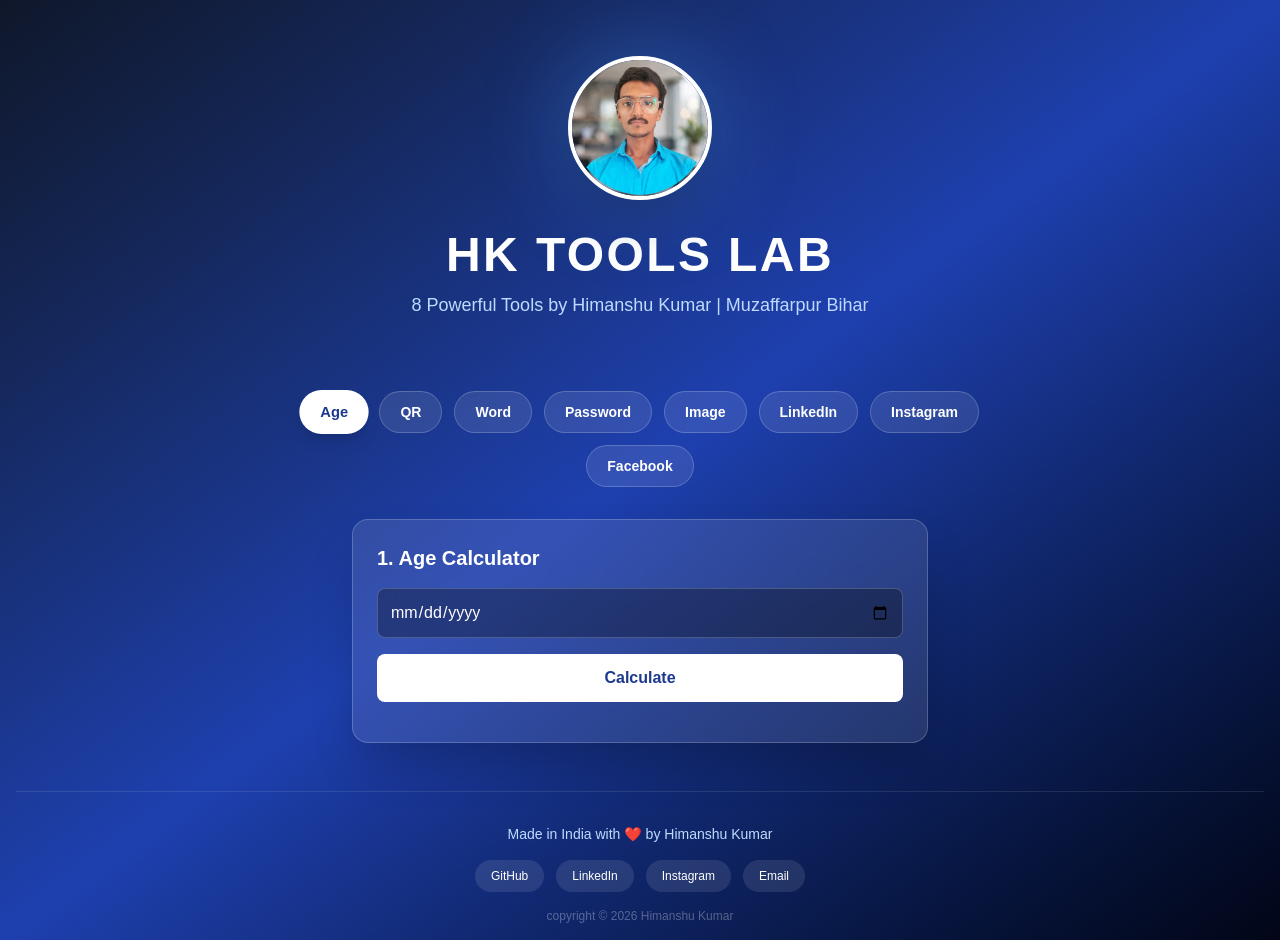
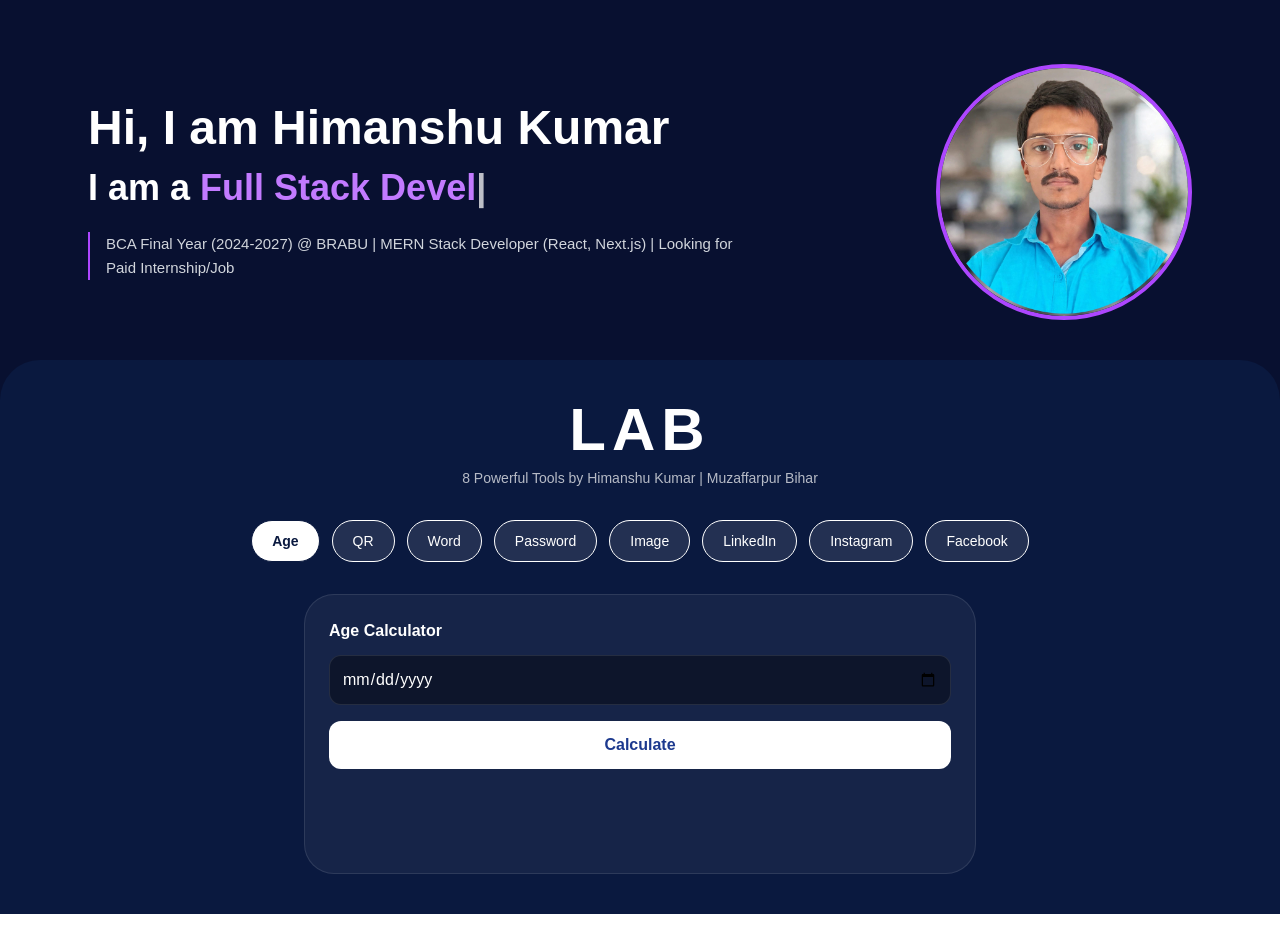
Before and after one commit to Himanshu-bits88/my-first-app, a Next.js app: page / in a window 1280 px wide. After the commit the page ends 914 px from the top, so only its background shows below. Built offline with nearby package versions, Linux system fonts and the light colour scheme.

Commit message:
final site

```diff
--- a/app/page.tsx
+++ b/app/page.tsx
@@ -1,131 +1,72 @@
-"use client";
-import { useState } from "react";
+"use client"
+import { useState, useEffect } from 'react'
 
 export default function Home() {
-  const [activeTab, setActiveTab] = useState("age");
-  const [dob, setDob] = useState("");
-  const [age, setAge] = useState("");
-  const [qrText, setQrText] = useState("Himanshu Kumar");
-  const [wordText, setWordText] = useState("");
-  const [passLength, setPassLength] = useState(12);
-  const [password, setPassword] = useState("Click Generate");
-  const [instaText, setInstaText] = useState("Himanshu");
-  const [fbText, setFbText] = useState("Himanshu");
+  const roles = ["MERN Stack Developer", "Full Stack Developer", "React Developer"];
+  const [roleIndex, setRoleIndex] = useState(0);
+  const [displayText, setDisplayText] = useState("");
+  const [activeTool, setActiveTool] = useState("Age");
 
-  const calculateAge = () => {
-    if (!dob) return;
-    const birth = new Date(dob);
-    const now = new Date();
-    let years = now.getFullYear() - birth.getFullYear();
-    const m = now.getMonth() - birth.getMonth();
-    if (m < 0 || (m === 0 && now.getDate() < birth.getDate())) years--;
-    setAge(years + " Years Old");
-  };
+  useEffect(() => {
+    let currentRole = roles[roleIndex];
+    let i = 0;
+    let typing = setInterval(() => {
+      if (i <= currentRole.length) {
+        setDisplayText(currentRole.slice(0, i));
+        i++;
+      } else {
+        clearInterval(typing);
+        setTimeout(() => setRoleIndex((p) => (p + 1) % roles.length), 1500);
+      }
+    }, 100);
+    return () => clearInterval(typing);
+  }, [roleIndex]);
 
-  const generatePassword = () => {
-    const chars = "ABCDEFGHIJKLMNOPQRSTUVWXYZabcdefghijklmnopqrstuvwxyz0123456789!@#$%";
-    let pass = "";
-    for (let i = 0; i < passLength; i++) {
-      pass += chars.charAt(Math.floor(Math.random() * chars.length));
-    }
-    setPassword(pass);
-  };
+  const tools = ["Age", "QR", "Word", "Password", "Image", "LinkedIn", "Instagram", "Facebook"];
 
   return (
-    <main className="min-h-screen bg-gradient-to-br from-[#0f172a] via-[#1e40af] to-[#020617] text-white p-4">
-
-      {/* HEADER */}
-      <header className="text-center py-10">
-        <div className="relative inline-block">
-          <div className="absolute -inset-2 bg-blue-400/30 rounded-full blur-2xl"></div>
-          <img src="/himanshu.jpeg" alt="Himanshu Kumar" className="relative w-36 h-36 rounded-full mx-auto border-4 border-white shadow-2xl object-cover" />
+    <main className="min-h-screen bg-[#081030] text-white">
+      <div className="max-w-6xl mx-auto px-6 pt-16 pb-10 flex flex-col md:flex-row items-center justify-between gap-10">
+        <div className="text-center md:text-left">
+          <h1 className="text-4xl md:text-5xl font-bold">Hi, I am Himanshu Kumar</h1>
+          <h2 className="text-3xl md:text-4xl font-bold mt-4">I am a <span className="text-purple-400">{displayText}</span><span className="animate-pulse">|</span></h2>
+          <p className="text-gray-300 mt-6 max-w-2xl text-[15px] leading-relaxed border-l-2 border-purple-500 pl-4">
+            BCA Final Year (2024-2027) @ BRABU | MERN Stack Developer (React, Next.js) | Looking for Paid Internship/Job
+          </p>
         </div>
-        <h1 className="text-5xl font-black mt-6 tracking-wider">HK TOOLS LAB</h1>
-        <p className="text-blue-200 mt-3 text-lg font-medium">8 Powerful Tools by Himanshu Kumar | Muzaffarpur Bihar</p>
-      </header>
-
-      {/* TABS */}
-      <div className="flex flex-wrap gap-3 justify-center my-8 max-w-3xl mx-auto">
-        {[
-          { id: "age", name: "Age" },
-          { id: "qr", name: "QR" },
-          { id: "word", name: "Word" },
-          { id: "pass", name: "Password" },
-          { id: "image", name: "Image" },
-          { id: "linkedin", name: "LinkedIn" },
-          { id: "instagram", name: "Instagram" },
-          { id: "facebook", name: "Facebook" },
-        ].map((t) => (
-          <button
-            key={t.id}
-            onClick={() => setActiveTab(t.id)}
-            className={`px-5 py-2.5 rounded-full text-sm font-bold transition-all ${
-              activeTab === t.id ? "bg-white text-blue-900 shadow-lg scale-105" : "bg-white/10 backdrop-blur border border-white/20 hover:bg-white/20"
-            }`}
-          >
-            {t.name}
-          </button>
-        ))}
+        <img src="/himanshu.jpeg" alt="Himanshu" className="w-48 h-48 md:w-64 md:h-64 rounded-full border-4 border-purple-500 object-cover"/>
       </div>
 
-      {/* TOOL BOX */}
-      <div className="max-w-xl mx-auto bg-white/10 backdrop-blur-xl p-6 rounded-2xl border border-white/20 shadow-2xl">
+      <div className="bg-[#0a193f] rounded-t-[40px] p-6 md:p-10">
+        <div className="max-w-5xl mx-auto">
+          <h2 className="text-4xl md:text-6xl font-extrabold text-center tracking-widest">LAB</h2>
+          <p className="text-center mt-2 opacity-70 text-sm">8 Powerful Tools by Himanshu Kumar | Muzaffarpur Bihar</p>
+          <div className="flex flex-wrap justify-center gap-3 mt-8">
+            {tools.map(t => (
+              <button key={t} onClick={() => setActiveTool(t)} className={`px-5 py-2.5 rounded-full border text-sm ${activeTool === t? 'bg-white text-[#0a193f] font-bold' : 'bg-white/10'}`}>{t}</button>
+            ))}
+          </div>
+          <div className="bg-white/5 border border-white/10 rounded-[30px] p-6 mt-8 max-w-2xl mx-auto min-h-[280px]">
+            {activeTool === "Age" && <AgeTool />}
+            {activeTool === "QR" && <QRTool />}
+            {activeTool === "Word" && <WordTool />}
+            {activeTool === "Password" && <PasswordTool />}
+            {activeTool === "Image" && <ImageTool />}
+            {activeTool === "LinkedIn" && <LinkedInTool />}
+            {activeTool === "Instagram" && <InstagramTool />}
+            {activeTool === "Facebook" && <FacebookTool />}
+          </div>
+        </div>
+      </div>
+    </main>
+  )
+}
 
-        {activeTab === "age" && (
-          <div>
-            <h2 className="font-bold mb-4 text-xl">1. Age Calculator</h2>
-            <input type="date" className="w-full p-3 rounded-lg bg-black/30 border border-white/20" onChange={(e) => setDob(e.target.value)} />
-            <button onClick={calculateAge} className="w-full mt-4 bg-white text-blue-900 p-3 rounded-lg font-bold">Calculate</button>
-            <p className="mt-4 text-2xl text-center font-bold">{age}</p>
-          </div>
-        )}
-
-        {activeTab === "qr" && (
-          <div>
-            <h2 className="font-bold mb-4 text-xl">2. QR Code Maker</h2>
-            <input value={qrText} onChange={(e) => setQrText(e.target.value)} className="w-full p-3 rounded-lg bg-black/30 border border-white/20" />
-            <div className="flex justify-center mt-4 bg-white p-4 rounded-xl">
-              <img src={`https://api.qrserver.com/v1/create-qr-code/?size=200x200&data=${encodeURIComponent(qrText)}`} alt="QR" />
-            </div>
-          </div>
-        )}
-
-        {activeTab === "word" && (
-          <div>
-            <h2 className="font-bold mb-4 text-xl">3. Word Counter</h2>
-            <textarea value={wordText} onChange={(e) => setWordText(e.target.value)} className="w-full h-32 p-3 rounded-lg bg-black/30 border border-white/20" placeholder="Type here..."></textarea>
-            <div className="mt-3 bg-black/30 p-3 rounded-lg text-center">Words: {wordText.trim() ? wordText.trim().split(/\s+/).length : 0} | Chars: {wordText.length}</div>
-          </div>
-        )}
-
-        {activeTab === "pass" && (
-          <div>
-            <h2 className="font-bold mb-4 text-xl">4. Password Generator</h2>
-            <p className="text-sm mb-2">Length: {passLength}</p>
-            <input type="range" min={6} max={30} value={passLength} onChange={(e) => setPassLength(Number(e.target.value))} className="w-full accent-white" />
-            <button onClick={generatePassword} className="w-full mt-4 bg-white text-blue-900 p-3 rounded-lg font-bold">Generate</button>
-            <p className="mt-4 p-3 bg-black/40 rounded-lg text-center break-all border border-white/20 font-mono">{password}</p>
-          </div>
-        )}
-
-        {activeTab === "image" && <div><h2 className="font-bold text-xl">5. Image Tools</h2><p className="mt-2 text-blue-200">Compress & Converter Coming Soon...</p></div>}
-        {activeTab === "linkedin" && <div><h2 className="font-bold text-xl">6. LinkedIn Bio</h2><div className="bg-black/30 p-4 rounded-xl mt-3 text-sm border border-white/10">Aspiring Full Stack Developer (MERN) | BCA Student | Building HK TOOLS LAB | Muzaffarpur, Bihar | Open to Internships</div></div>}
-        {activeTab === "instagram" && <div><h2 className="font-bold text-xl">7. Instagram Fonts</h2><input value={instaText} onChange={(e) => setInstaText(e.target.value)} className="w-full p-3 rounded-lg bg-black/30 border border-white/20 mt-3" /><p className="mt-3 bg-black/30 p-3 rounded-lg text-center text-xl">꧁༒ {instaText} ༒꧂</p></div>}
-        {activeTab === "facebook" && <div><h2 className="font-bold text-xl">8. Facebook Fonts</h2><input value={fbText} onChange={(e) => setFbText(e.target.value)} className="w-full p-3 rounded-lg bg-black/30 border border-white/20 mt-3" /><p className="mt-3 bg-black/30 p-3 rounded-lg text-center text-xl">꧁ {fbText} ꧂</p></div>}
-
-      </div>
-
-      {/* FOOTER */}
-      <footer className="text-center mt-12 pt-8 border-t border-white/10">
-        <p className="text-blue-200 text-sm">Made in India with ❤️ by Himanshu Kumar</p>
-        <div className="flex justify-center gap-3 mt-4">
-          <a href="https://github.com/Himanshu-bits88" target="_blank" className="bg-white/10 px-4 py-2 rounded-full text-xs">GitHub</a>
-          <a href="https://www.linkedin.com/in/himanshu-kumar-2b8418355" target="_blank" className="bg-white/10 px-4 py-2 rounded-full text-xs">LinkedIn</a>
-          <a href="https://instagram.com/royal_himanshu_kumar_1013" target="_blank" className="bg-white/10 px-4 py-2 rounded-full text-xs">Instagram</a>
-          <a href="https://mailto:hk955539@gmail.com" target="_blank" className="bg-white/10 px-4 py-2 rounded-full text-xs">Email</a>
-        </div>
-        <p className="text-white/30 text-xs mt-4"> copyright © 2026 Himanshu Kumar</p>
-      </footer>
-    </main>
-  );
-}
+function AgeTool(){ const [dob,setDob]=useState(""); const [age,setAge]=useState(""); return <><h3 className="font-bold mb-3">Age Calculator</h3><input type="date" value={dob} onChange={e=>setDob(e.target.value)} className="w-full p-3 rounded-xl bg-black/40 border border-white/10" /><button onClick={()=>{if(!dob)return; let d=new Date(dob); let diff=Date.now()-d.getTime(); let a=new Date(diff); setAge(`${a.getUTCFullYear()-1970} Years`)}} className="w-full mt-4 bg-white text-blue-900 p-3 rounded-xl font-bold">Calculate</button>{age && <p className="mt-3 text-center text-green-300 font-bold">{age}</p>}</>}
+function QRTool(){ const [text,setText]=useState("https://"); const [src,setSrc]=useState(""); return <><h3 className="font-bold mb-3">QR Generator</h3><input value={text} onChange={e=>setText(e.target.value)} className="w-full p-3 rounded-xl bg-black/40 border" /><button onClick={()=>setSrc(`https://api.qrserver.com/v1/create-qr-code/?size=200x200&data=${encodeURIComponent(text)}`)} className="w-full mt-4 bg-white text-blue-900 p-3 rounded-xl font-bold">Generate QR</button>{src && <img src={src} className="mx-auto mt-4 bg-white p-2 rounded"/>}</>}
+function WordTool(){ const [txt,setTxt]=useState(""); return <><h3 className="font-bold mb-3">Word Counter</h3><textarea value={txt} onChange={e=>setTxt(e.target.value)} className="w-full p-3 rounded-xl bg-black/40 h-32 border"></textarea><p className="mt-2 text-sm">Words: {txt.split(" ").filter(x=>x!="").length} | Chars: {txt.length}</p></>}
+function PasswordTool(){ const [pass,setPass]=useState("Click Generate"); return <><h3 className="font-bold mb-3">Password Generator</h3><input value={pass} readOnly className="w-full p-3 rounded-xl bg-black/40 text-center" /><button onClick={()=>{let s="ABCDEFGHJKLMNPQRSTUVWXYZabcdefghijkmnpqrstuvwxyz123456789@#$!"; let p=""; for(let i=0;i<14;i++)p+=s[Math.floor(Math.random()*s.length)]; setPass(p)}} className="w-full mt-4 bg-white text-blue-900 p-3 rounded-xl font-bold">Generate</button></>}
+function ImageTool(){ const handleFile = (e:any) => { let f = e.target.files?.[0]; if(!f) return; let img = new window.Image(); img.src = URL.createObjectURL(f); img.onload = () => { let c = document.createElement('canvas'); c.width = img.width*0.6; c.height = img.height*0.6; let ctx = c.getContext('2d'); ctx?.drawImage(img,0,0,c.width,c.height); let a = document.createElement('a'); a.download='compressed.jpg'; a.href=c.toDataURL('image/jpeg',0.6); a.click(); }}; return <><h3 className="font-bold mb-3">Image Compressor</h3><input type="file" accept="image/*" onChange={handleFile} className="w-full bg-black/30 p-3 rounded-xl" /></>}
+function LinkedInTool(){ const [role,setRole]=useState("BCA Final Year"); const [bio,setBio]=useState(""); return <><h3 className="font-bold mb-3">LinkedIn Bio</h3><input value={role} onChange={e=>setRole(e.target.value)} className="w-full p-3 rounded-xl bg-black/40" /><button onClick={()=>setBio(`🚀 ${role} | MERN Stack Developer | React, Next.js | Looking for Internship | Muzaffarpur`)} className="w-full mt-4 bg-white text-blue-900 p-3 rounded-xl font-bold">Generate</button>{bio && <textarea value={bio} readOnly className="w-full mt-3 p-3 rounded-xl bg-black/40 h-24 text-sm"></textarea>}</>}
+function InstagramTool(){ const [name,setName]=useState("Himanshu"); const [bio,setBio]=useState(""); return <><h3 className="font-bold mb-3">Instagram Bio</h3><input value={name} onChange={e=>setName(e.target.value)} className="w-full p-3 rounded-xl bg-black/40" /><button onClick={()=>setBio(`✨ ${name}\n💻 BCA Final Year @ BRABU\n🚀 MERN Stack Dev\n📍 Muzaffarpur`)} className="w-full mt-4 bg-white text-blue-900 p-3 rounded-xl font-bold">Generate</button>{bio && <textarea value={bio} readOnly className="w-full mt-3 p-3 rounded-xl bg-black/40 h-24 text-sm"></textarea>}</>}
+function FacebookTool(){ const [name,setName]=useState("Himanshu Kumar"); const [stylish,setStylish]=useState(""); return <><h3 className="font-bold mb-3">Facebook Stylish Name</h3><input value={name} onChange={e=>setName(e.target.value)} className="w-full p-3 rounded-xl bg-black/40" /><button onClick={()=>{let map:any={'a':'α','i':'î','o':'ø','s':'š','h':'ĥ'}; let s=name.toLowerCase().split('').map((c:string)=>map[c]||c).join(''); setStylish(s)}} className="w-full mt-4 bg-white text-blue-900 p-3 rounded-xl font-bold">Make Stylish</button>{stylish && <p className="mt-3 text-center text-xl font-bold">{stylish}</p>}</>}
```
